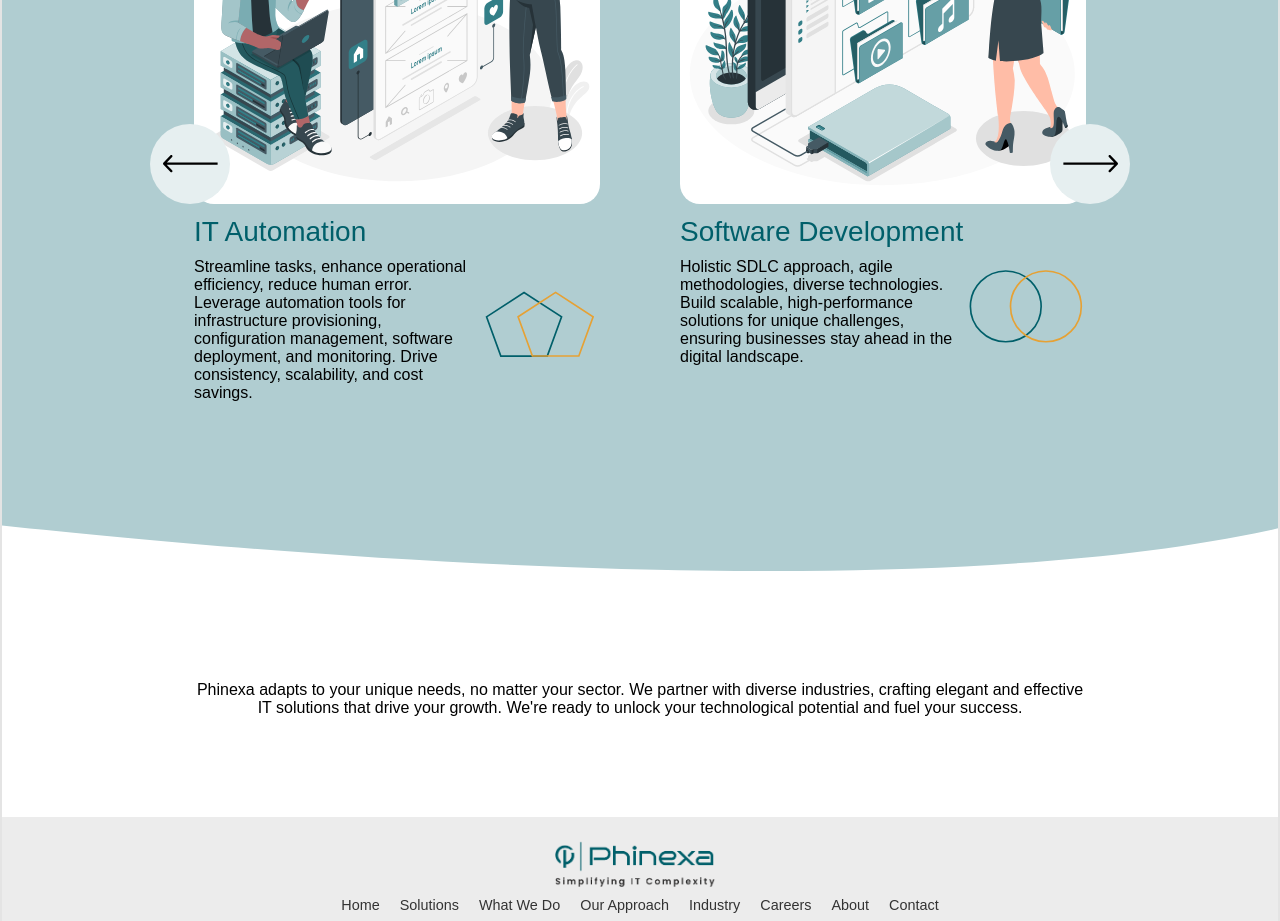
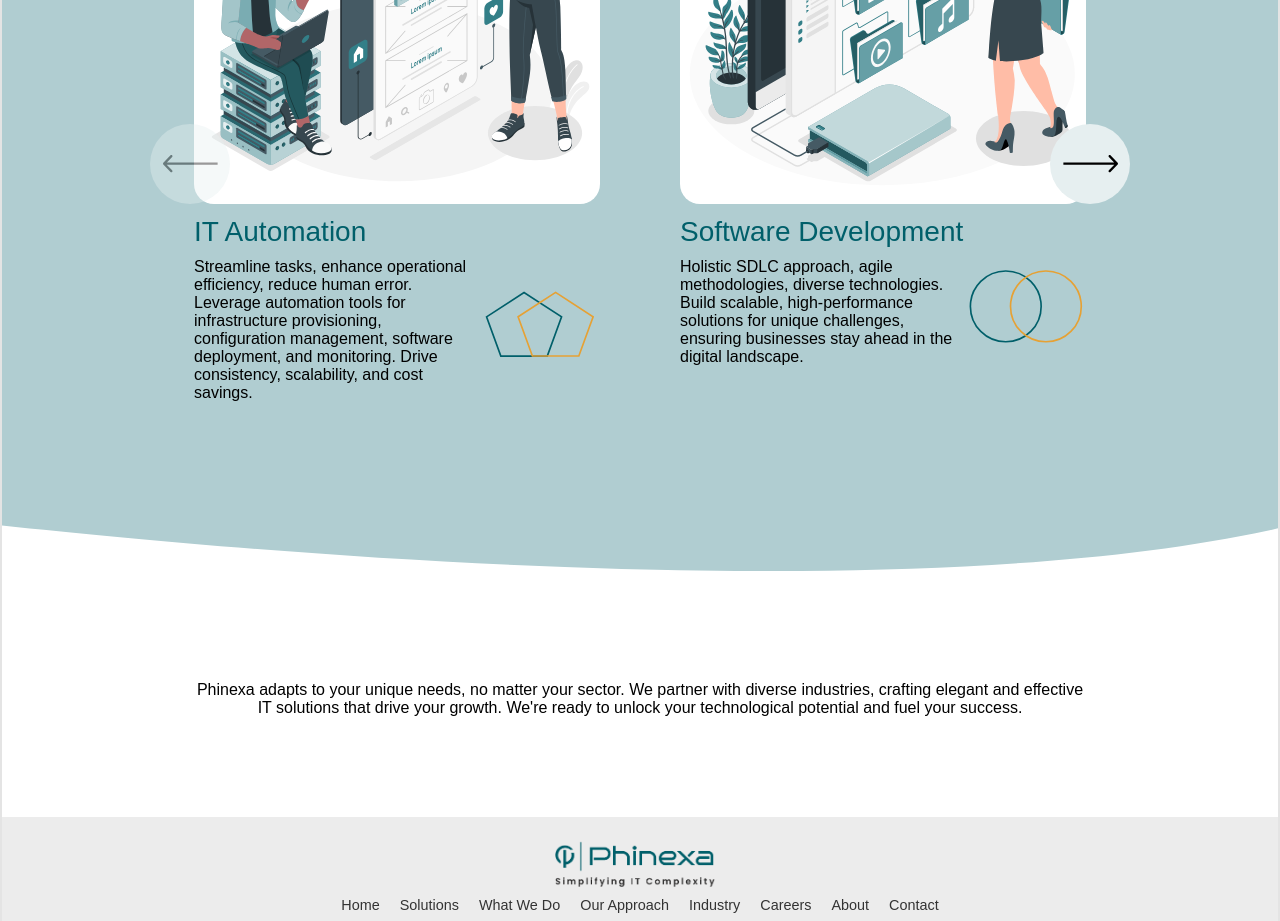
Before and after one commit to Phinexa-dev/phinexa.web, a React (Create React App) app: page /solutions in a window 1280 px wide. Shown: the part 1540-2461 px from the top of the page. Built offline with nearby package versions, Linux system fonts and the light colour scheme.

Commit message:
Disable swiper navigation after reach to the end

```diff
--- a/src/components/welcome/Welcome.js
+++ b/src/components/welcome/Welcome.js
@@ -15,6 +15,7 @@ import image from './Contactus.png'
 function Welcome() {
     const [screenSize, setScreenSize] = useState(window.innerWidth);
     useEffect(() => {
+        window.scrollTo(0, 0);
         const handleResize = () => {
             setScreenSize(window.innerWidth);
         };
--- a/src/routes/ContactUs.js
+++ b/src/routes/ContactUs.js
@@ -1,7 +1,11 @@
-import React, {useState} from 'react'
+import React, {useEffect} from 'react'
 import Top from "../components/ContactUs/Top";
 import ContactCard from "../components/ContactUs/ContactCard";
 function ContactUs() {
+
+    useEffect(() => {
+        window.scrollTo(0, 0)
+    }, [])
 
     return(
         <>
--- a/src/routes/Industries.js
+++ b/src/routes/Industries.js
@@ -1,8 +1,13 @@
-import React from 'react'
+import React, {useEffect} from 'react'
 import { motion } from "framer-motion"
 import './Industries.scss'
 
 function Industries() {
+
+  useEffect(() => {
+    window.scrollTo(0, 0)
+  }, [])
+
   return (
     <>
     <div className='hero industries'>
--- a/src/routes/Solutions.scss
+++ b/src/routes/Solutions.scss
@@ -239,6 +239,11 @@ section#blank p{
     height: auto;
     width: 530px;
     height: 530px;
+}
+
+.swiper-button-disabled{
+    opacity: 0.4;
+    cursor: default;
 }
 
 
--- a/src/routes/WhatWeDoPage.js
+++ b/src/routes/WhatWeDoPage.js
@@ -1,7 +1,11 @@
-import React, {useState} from 'react'
+import React, {useEffect} from 'react'
 import LeadingTech from "../components/LeadingTech/LeadingTech";
 import WhatWeDo from "../components/WhatWeDo/WhatWeDo";
 function WhatWeDoPage() {
+
+    useEffect(() => {
+        window.scrollTo(0, 0)
+      }, [])
 
     return(
         <>
```
